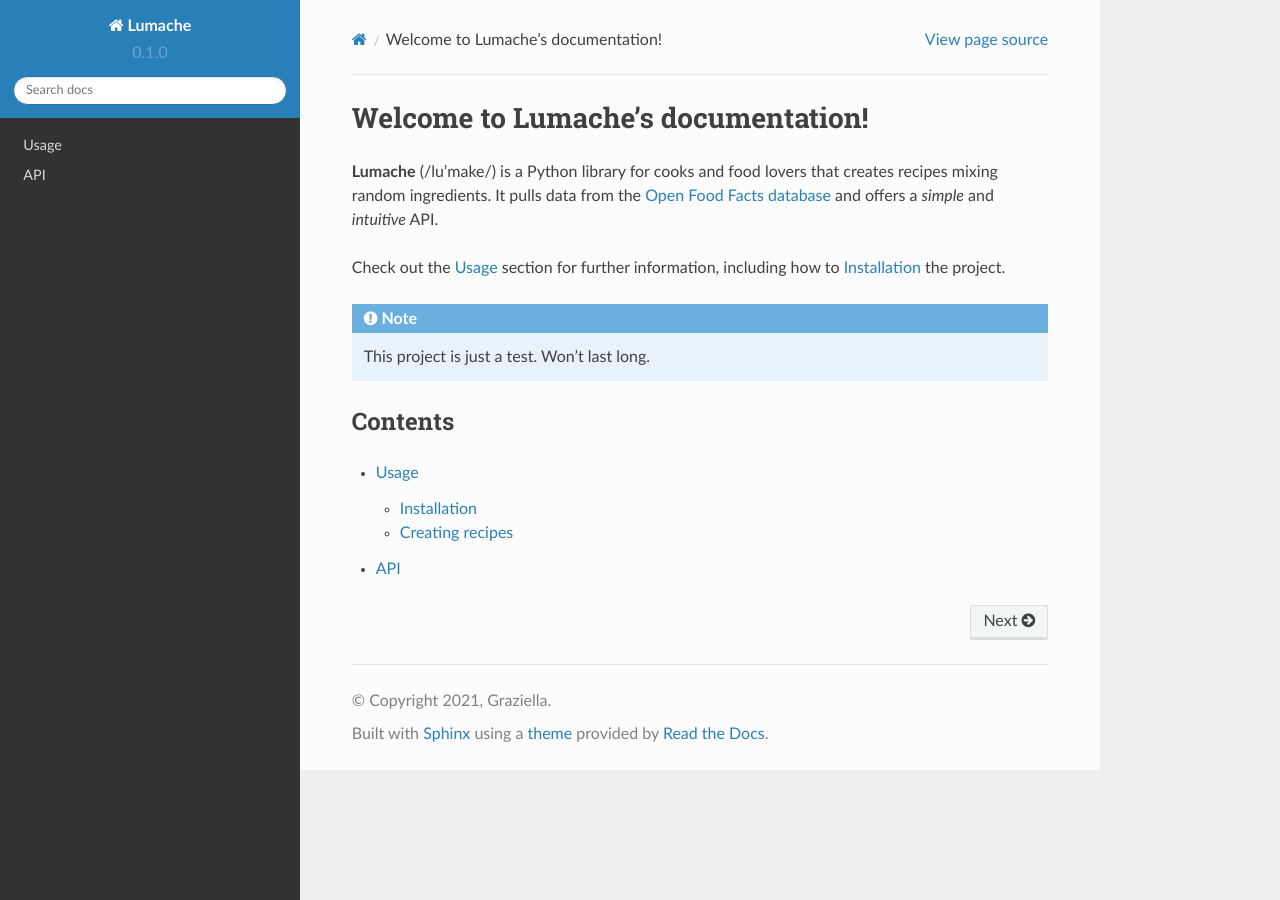
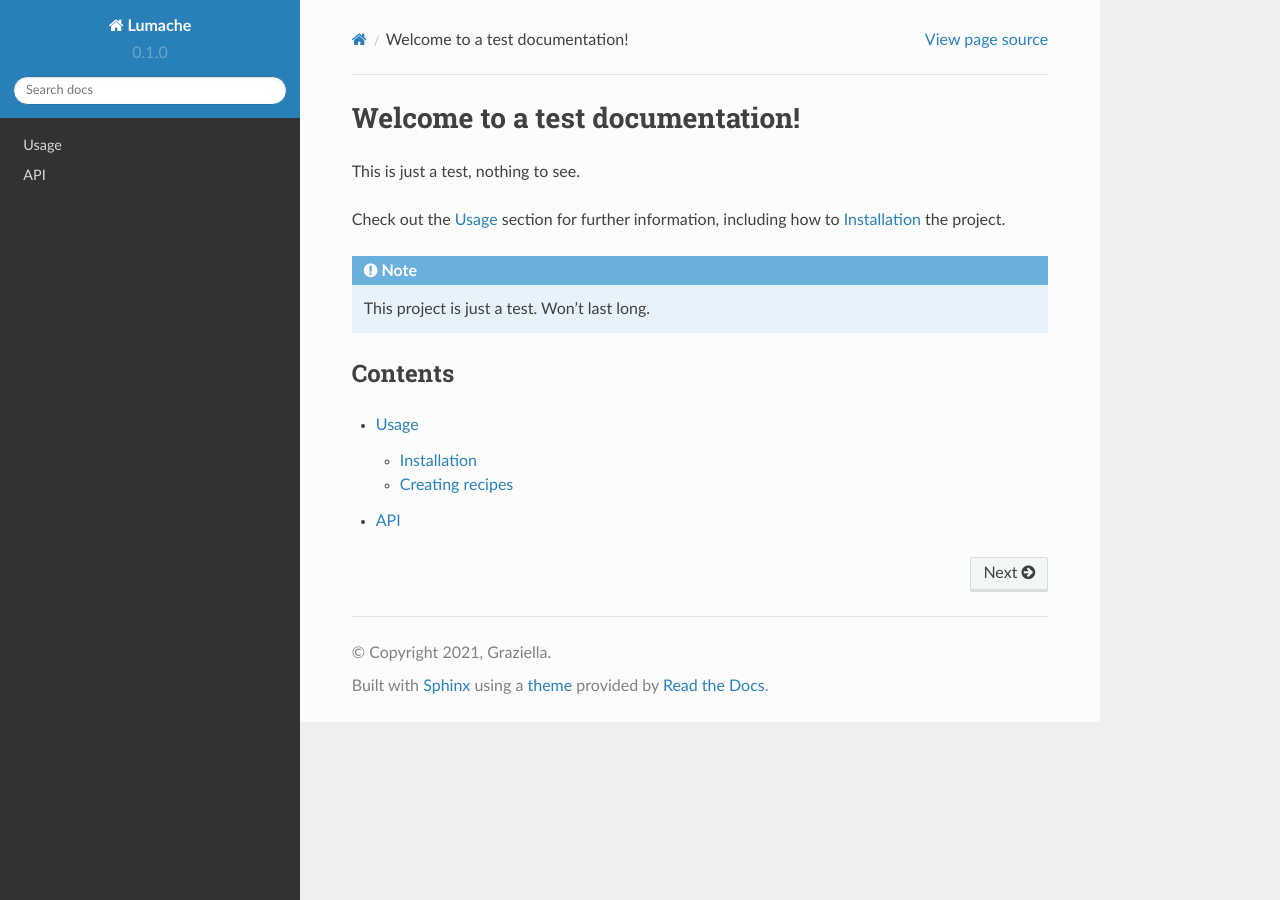
Before and after one commit to CleoQc/test_read_the_docs, a Sphinx documentation site: the page built from docs/source/index.rst, in a window 1280 px wide. Built offline with Sphinx 7.4.7 and the Read the Docs theme 2.0.0, drawn with Linux system fonts in a browser that asks for light colours.

Commit message:
Update index.rst

```diff
--- a/docs/source/index.rst
+++ b/docs/source/index.rst
@@ -1,10 +1,7 @@
-Welcome to Lumache's documentation!
+Welcome to a test documentation!
 ===================================
 
-**Lumache** (/lu'make/) is a Python library for cooks and food lovers
-that creates recipes mixing random ingredients.
-It pulls data from the `Open Food Facts database <https://world.openfoodfacts.org/>`_
-and offers a *simple* and *intuitive* API.
+This is just a test, nothing to see.
 
 Check out the :doc:`usage` section for further information, including
 how to :ref:`installation` the project.
```
